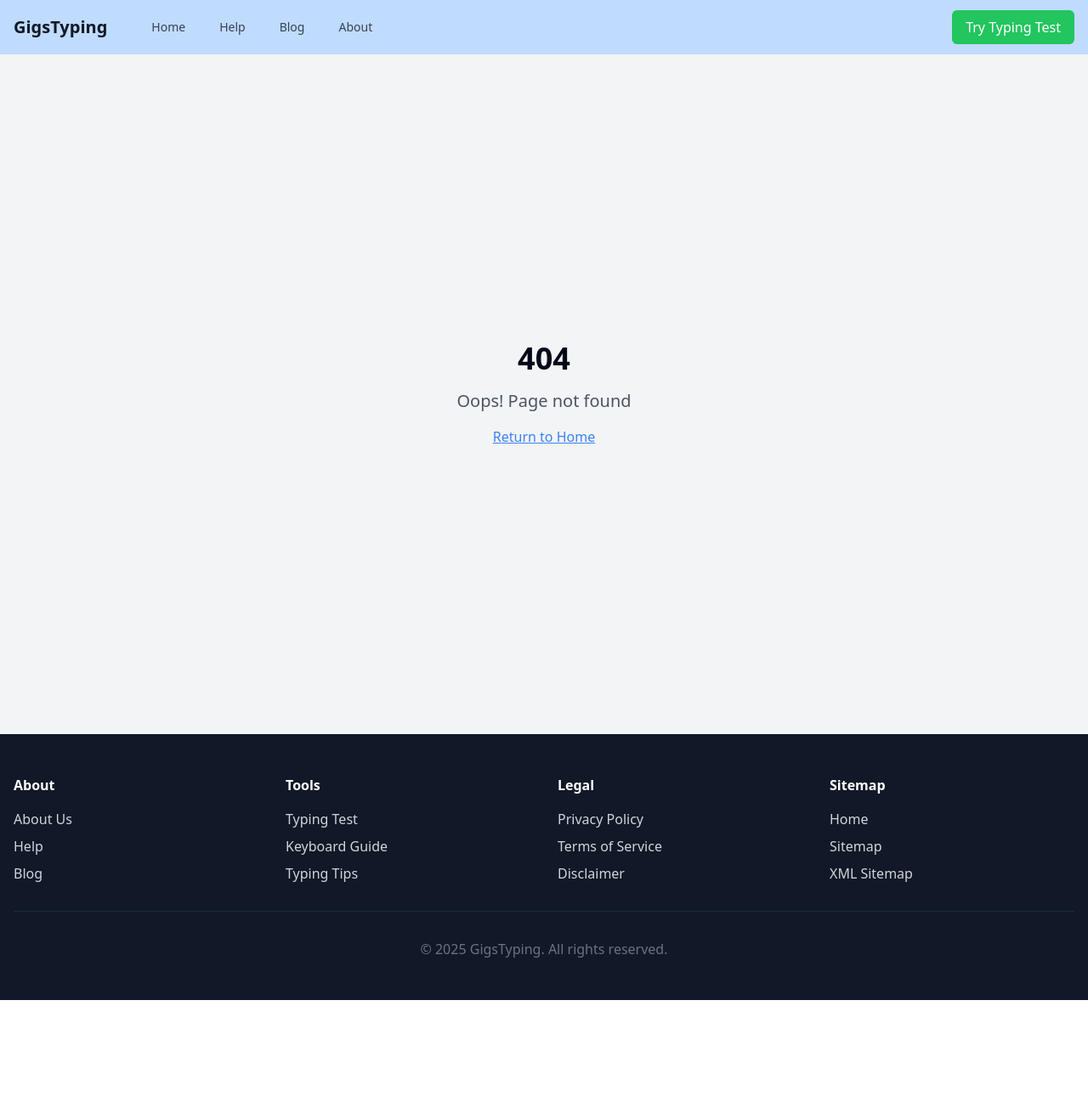
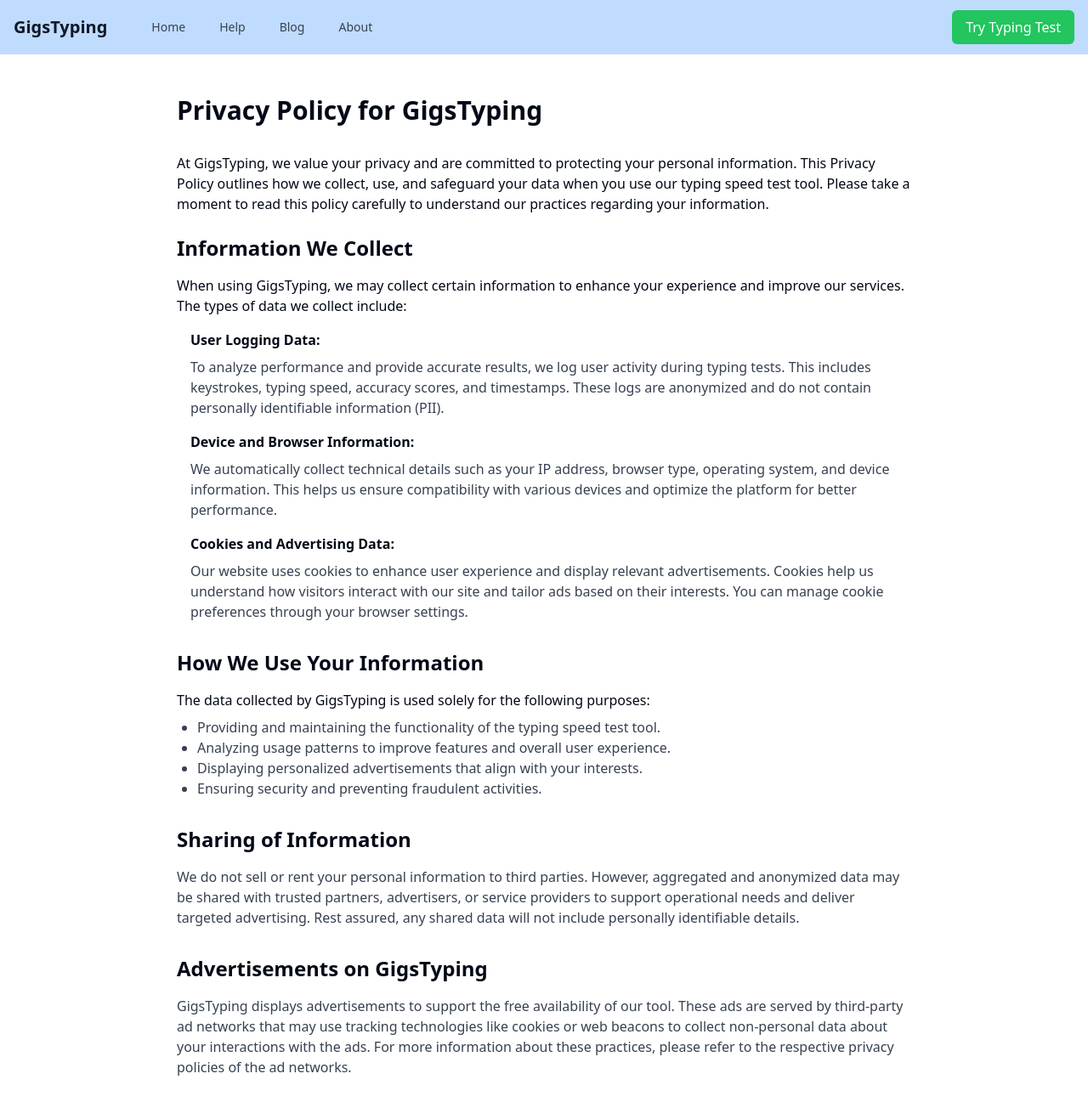
Before and after one commit to gkwickramaarachchi/typing-speed-test, a React (Vite) app: page /privacy in a window 1280 px wide. Shown: the top 1297 px of the page at 85% size. Before the commit the page ends 1177 px from the top, so only its background shows below. Built offline with nearby package versions, Linux system fonts and the light colour scheme.

Commit message:
Add Privacy Policy page
Added a new page outlining Gigstyping's privacy policy, detailing data collection, usage, sharing, security measures, and user choices regarding their information.  Includes sections on user logging data, device information, cookies, ad data, and data sharing practices.

```diff
--- a/src/App.tsx
+++ b/src/App.tsx
@@ -12,6 +12,7 @@ import About from "./pages/About";
 import NotFound from "./pages/NotFound";
 import Navbar from "./components/Navbar";
 import Footer from "./components/Footer";
+import Privacy from "./pages/Privacy";
 
 const queryClient = new QueryClient();
 
@@ -30,6 +31,7 @@ const App = () => (
               <Route path="/help" element={<Help />} />
               <Route path="/blog" element={<Blog />} />
               <Route path="/about" element={<About />} />
+              <Route path="/privacy" element={<Privacy />} />
               <Route path="*" element={<NotFound />} />
             </Routes>
           </main>
--- /dev/null
+++ b/src/pages/Privacy.tsx
@@ -0,0 +1,119 @@
+
+import React from "react";
+
+const Privacy = () => {
+  return (
+    <div className="max-w-4xl mx-auto px-4 py-12">
+      <h1 className="text-3xl font-bold mb-8">Privacy Policy for GigsTyping</h1>
+
+      <p className="mb-6">
+        At GigsTyping, we value your privacy and are committed to protecting your personal information.
+        This Privacy Policy outlines how we collect, use, and safeguard your data when you use our typing speed test tool.
+        Please take a moment to read this policy carefully to understand our practices regarding your information.
+      </p>
+
+      <section className="mb-8">
+        <h2 className="text-2xl font-semibold mb-4">Information We Collect</h2>
+        <p className="mb-4">
+          When using GigsTyping, we may collect certain information to enhance your experience and improve our services.
+          The types of data we collect include:
+        </p>
+
+        <div className="space-y-4 ml-4">
+          <div>
+            <h3 className="font-semibold mb-2">User Logging Data:</h3>
+            <p className="text-gray-700">
+              To analyze performance and provide accurate results, we log user activity during typing tests.
+              This includes keystrokes, typing speed, accuracy scores, and timestamps.
+              These logs are anonymized and do not contain personally identifiable information (PII).
+            </p>
+          </div>
+
+          <div>
+            <h3 className="font-semibold mb-2">Device and Browser Information:</h3>
+            <p className="text-gray-700">
+              We automatically collect technical details such as your IP address, browser type, operating system,
+              and device information. This helps us ensure compatibility with various devices and optimize the
+              platform for better performance.
+            </p>
+          </div>
+
+          <div>
+            <h3 className="font-semibold mb-2">Cookies and Advertising Data:</h3>
+            <p className="text-gray-700">
+              Our website uses cookies to enhance user experience and display relevant advertisements.
+              Cookies help us understand how visitors interact with our site and tailor ads based on their interests.
+              You can manage cookie preferences through your browser settings.
+            </p>
+          </div>
+        </div>
+      </section>
+
+      <section className="mb-8">
+        <h2 className="text-2xl font-semibold mb-4">How We Use Your Information</h2>
+        <p className="mb-2">The data collected by GigsTyping is used solely for the following purposes:</p>
+        <ul className="list-disc ml-6 text-gray-700">
+          <li>Providing and maintaining the functionality of the typing speed test tool.</li>
+          <li>Analyzing usage patterns to improve features and overall user experience.</li>
+          <li>Displaying personalized advertisements that align with your interests.</li>
+          <li>Ensuring security and preventing fraudulent activities.</li>
+        </ul>
+      </section>
+
+      <section className="mb-8">
+        <h2 className="text-2xl font-semibold mb-4">Sharing of Information</h2>
+        <p className="text-gray-700">
+          We do not sell or rent your personal information to third parties. However, aggregated and anonymized
+          data may be shared with trusted partners, advertisers, or service providers to support operational needs
+          and deliver targeted advertising. Rest assured, any shared data will not include personally identifiable details.
+        </p>
+      </section>
+
+      <section className="mb-8">
+        <h2 className="text-2xl font-semibold mb-4">Advertisements on GigsTyping</h2>
+        <p className="text-gray-700">
+          GigsTyping displays advertisements to support the free availability of our tool. These ads are served
+          by third-party ad networks that may use tracking technologies like cookies or web beacons to collect
+          non-personal data about your interactions with the ads. For more information about these practices,
+          please refer to the respective privacy policies of the ad networks.
+        </p>
+      </section>
+
+      <section className="mb-8">
+        <h2 className="text-2xl font-semibold mb-4">Your Choices</h2>
+        <p className="mb-2">You have control over how your data is used:</p>
+        <ul className="list-disc ml-6 text-gray-700">
+          <li>
+            <span className="font-semibold">Opt-Out of Personalized Ads:</span> You can adjust your ad preferences
+            or opt out of personalized advertising by visiting the settings provided by the ad network or disabling
+            cookies in your browser.
+          </li>
+          <li>
+            <span className="font-semibold">Manage Cookies:</span> Most browsers allow you to block or delete cookies.
+            However, doing so may affect the functionality of some features on our site.
+          </li>
+        </ul>
+      </section>
+
+      <section className="mb-8">
+        <h2 className="text-2xl font-semibold mb-4">Security Measures</h2>
+        <p className="text-gray-700">
+          We implement industry-standard security measures to protect your data from unauthorized access, alteration,
+          disclosure, or destruction. While we strive to ensure the safety of your information, no method of
+          transmission over the internet or electronic storage is 100% secure, and we cannot guarantee absolute security.
+        </p>
+      </section>
+
+      <section>
+        <h2 className="text-2xl font-semibold mb-4">Changes to This Privacy Policy</h2>
+        <p className="text-gray-700">
+          We reserve the right to update or modify this Privacy Policy at any time. If significant changes are made,
+          we will notify users via email or a prominent notice on our website prior to the changes taking effect.
+          We encourage you to review this page periodically to stay informed about our privacy practices.
+        </p>
+      </section>
+    </div>
+  );
+};
+
+export default Privacy;
```
